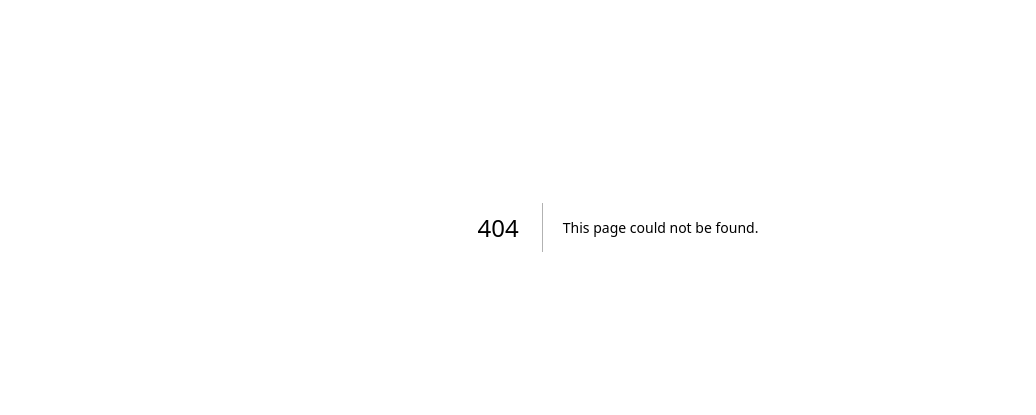
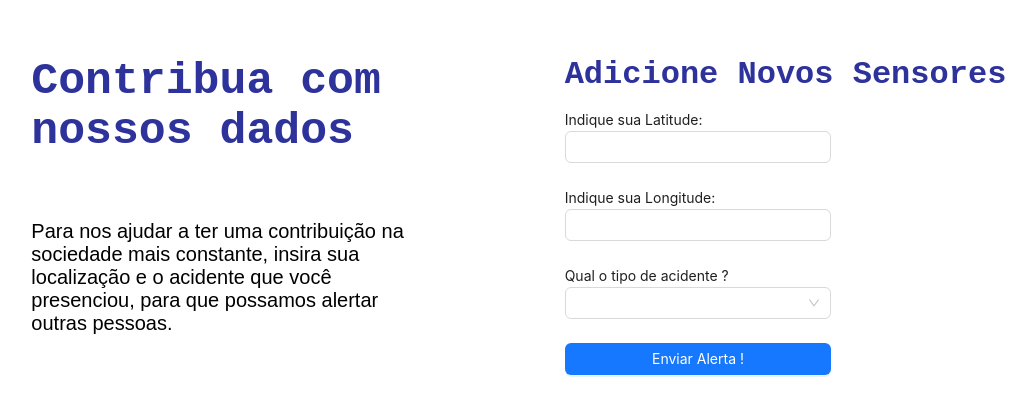
Before and after one commit to Inteli-College/2024-T0002-EC09-G04, a Next.js app in the folder frontend/: page /alert in a window 1280 px wide. Before the commit this address had no page. Shown: the part 173-588 px from the top of the page, without its empty margins (22-1058 px from the left). Built offline with nearby package versions, Linux system fonts and the light colour scheme.

Commit message:
alertPage

```diff
--- /dev/null
+++ b/frontend/src/app/alert/page.js
@@ -0,0 +1,10 @@
+import React from "react";
+import AlertPage from  '../../views/alertpage/AlertPage';
+
+function Alert() {
+  return (
+      <AlertPage/>
+  );
+}
+
+export default Alert;
--- /dev/null
+++ b/frontend/src/components/Alert/AlertForm.jsx
@@ -0,0 +1,104 @@
+import React from 'react';
+import { Form, Input, Button, Select } from "antd";
+import FormItem from "antd/lib/form/FormItem";
+
+
+const LoginForm = ({onFinish, onFinishFailed}) =>{
+  return (
+    <Form
+    name="basic"
+    labelCol={{
+      span: 8,
+    }}
+    wrapperCol={{
+      span: 16,
+    }}
+    style={{
+      maxWidth: 400,
+    }}
+    initialValues={{
+      remember: true,
+    }}
+    onFinish={onFinish}
+    onFinishFailed={onFinishFailed}
+    autoComplete="off"
+  >
+
+    <p>Indique sua Latitude:</p>
+    <FormItem
+      name="Latitude"
+      rules={[
+        {
+          required: true,
+          message: 'Por favor, insira sua latitude!',
+        },
+      ]}
+    >
+      <Input style={{ width: '100%' }} />
+    </FormItem>
+
+    <p>Indique sua Longitude:</p>
+    <FormItem
+      name="Longitude"
+      rules={[
+        {
+          required: true,
+          message: 'Por favor, digite sua longitude!',
+        },
+      ]}
+    >
+      <Input style={{ width: '100%' }} />
+    </FormItem>
+
+    <p>Qual o tipo de acidente ? </p>
+    <FormItem
+      name="Acidente"
+      rules={[
+        {
+          required: true,
+          message: 'Por favor, informe o acidente!',
+        },
+      ]}
+    >
+      <Select
+            defaultValue=""
+            style={{ width: '100%' }}
+            options={[
+                {
+                value: 'Alagamento',
+                label: 'Alagamento',
+                },
+                {
+                value: 'Congestionamento',
+                label: 'Congestionamento',
+                },
+                {
+                value: 'Deslizamento',
+                label: 'Deslizamento',
+                },
+                {
+                value: 'Incêndio',
+                label: 'Incêndio',
+                },
+                {
+                value: 'Obra',
+                label: 'Obra',
+                },
+            ]}
+        />
+    </FormItem>
+
+    <FormItem
+      wrapperCol={{
+        span: 16,
+      }}
+    >
+      <Button type="primary" htmlType="submit" style={{ width: '100%', backgroundColor: '#FFA13A !important', color: 'white' }}>
+        Enviar Alerta !
+      </Button>
+    </FormItem>
+  </Form>
+  );
+};
+
+export default LoginForm;
--- /dev/null
+++ b/frontend/src/views/alertpage/AlertPage.jsx
@@ -0,0 +1,42 @@
+import React from 'react';
+import { Col, Row, Image } from "antd";
+import AlertForm from '@/components/Alert/AlertForm';
+
+const AlertPage = ({ onFinish, onFinishFailed }) => {
+    return (
+        <div style={{ backgroundColor: 'white', minHeight: '100vh', display: 'flex', flexDirection: 'column', justifyContent: 'center', alignItems: 'center' }}>
+        <Row justify='center' style={{ width: '100%' }}>
+            <Col span={10}>
+            <h1 style={{
+                fontWeight: 'bold',
+                fontSize: '2.8rem',
+                fontFamily: "'Space Mono', monospace",
+                marginBottom: '1rem',
+                position: 'relative',
+                width: '70%',
+                zIndex: 1,
+                color: '#2E329B'
+            }}>
+                Contribua com nossos dados
+            </h1>
+            <p style={{
+                fontWeight: '300',
+                fontSize: '1.25rem',
+                fontFamily: "'Montserrat', sans-serif",
+                width: '70%',
+                paddingTop: '3rem',
+                boxSizing: 'border-box'
+            }}>
+                Para nos ajudar a ter uma contribuição na sociedade mais constante, insira sua localização e o acidente que você presenciou, para que possamos alertar outras pessoas.
+            </p>
+            </Col>
+            <Col span={12}>
+            <h1 style={{ fontWeight: 'bold', fontSize: '2rem', fontFamily: "'Space Mono', monospace", marginBottom: '1rem', color: '#2E329B' }}>Adicione Novos Sensores</h1>
+            <AlertForm onFinish={onFinish} onFinishFailed={onFinishFailed} />
+            </Col>
+        </Row>
+        </div>
+      );
+};
+
+export default AlertPage;
--- /dev/null
+++ b/frontend/src/views/alertpage/index.js
@@ -0,0 +1 @@
+export {default as AlertPage} from './AlertPage';
```
